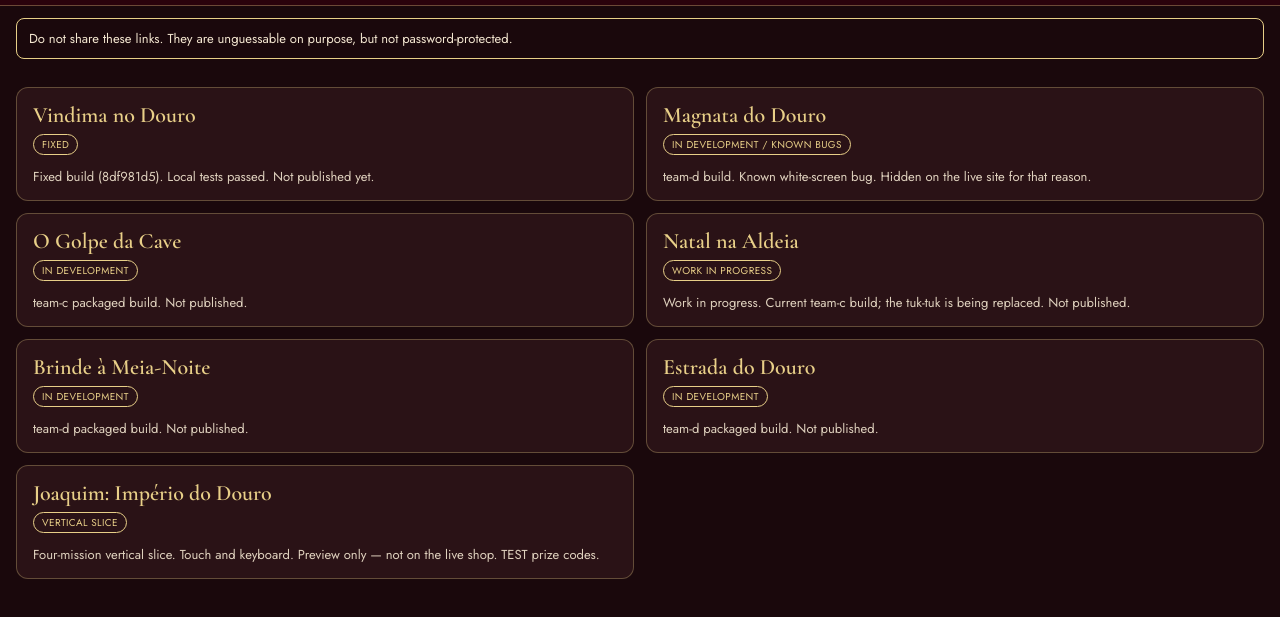
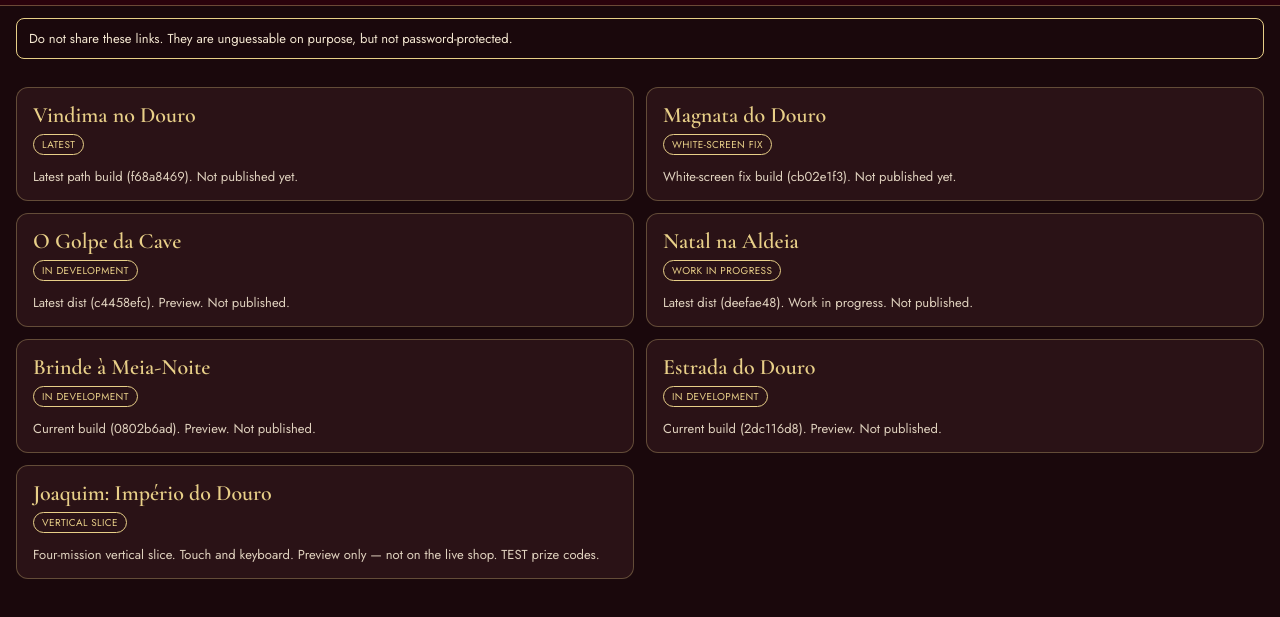
Before and after one commit to tiagoc888/vgt-zalwmw4k1x2nilon43voeq, a plain HTML site: page index.html in a window 1280 px wide. Shown: the part 101-718 px from the top of the page. Drawn offline with nearby package versions, Linux system fonts and the light colour scheme.

Commit message:
Update preview labels for the refreshed Magnata, Vindima, Aldeia and Golpe builds

```diff
--- a/index.html
+++ b/index.html
@@ -31,33 +31,33 @@
 <div class="grid">
 <a class="card" href="vindima.html">
   <div class="t">Vindima no Douro</div>
-  <div class="tag">fixed</div>
-  <p>Fixed build (8df981d5). Local tests passed. Not published yet.</p>
+  <div class="tag">latest</div>
+  <p>Latest path build (f68a8469). Not published yet.</p>
 </a>
 <a class="card" href="magnata.html">
   <div class="t">Magnata do Douro</div>
-  <div class="tag">in development / known bugs</div>
-  <p>team-d build. Known white-screen bug. Hidden on the live site for that reason.</p>
+  <div class="tag">white-screen fix</div>
+  <p>White-screen fix build (cb02e1f3). Not published yet.</p>
 </a>
 <a class="card" href="golpe.html">
   <div class="t">O Golpe da Cave</div>
   <div class="tag">in development</div>
-  <p>team-c packaged build. Not published.</p>
+  <p>Latest dist (c4458efc). Preview. Not published.</p>
 </a>
 <a class="card" href="aldeia.html">
   <div class="t">Natal na Aldeia</div>
   <div class="tag">work in progress</div>
-  <p>Work in progress. Current team-c build; the tuk-tuk is being replaced. Not published.</p>
+  <p>Latest dist (deefae48). Work in progress. Not published.</p>
 </a>
 <a class="card" href="brinde.html">
   <div class="t">Brinde à Meia-Noite</div>
   <div class="tag">in development</div>
-  <p>team-d packaged build. Not published.</p>
+  <p>Current build (0802b6ad). Preview. Not published.</p>
 </a>
 <a class="card" href="estrada.html">
   <div class="t">Estrada do Douro</div>
   <div class="tag">in development</div>
-  <p>team-d packaged build. Not published.</p>
+  <p>Current build (2dc116d8). Preview. Not published.</p>
 </a>
 <a class="card" href="imperio.html?vgpreview=1">
   <div class="t">Joaquim: Império do Douro</div>
```
Also changed, not shown: golpe.html (+1 -1 lines), magnata.html (+2 -2 lines), vindima.html (+2 -2 lines).
